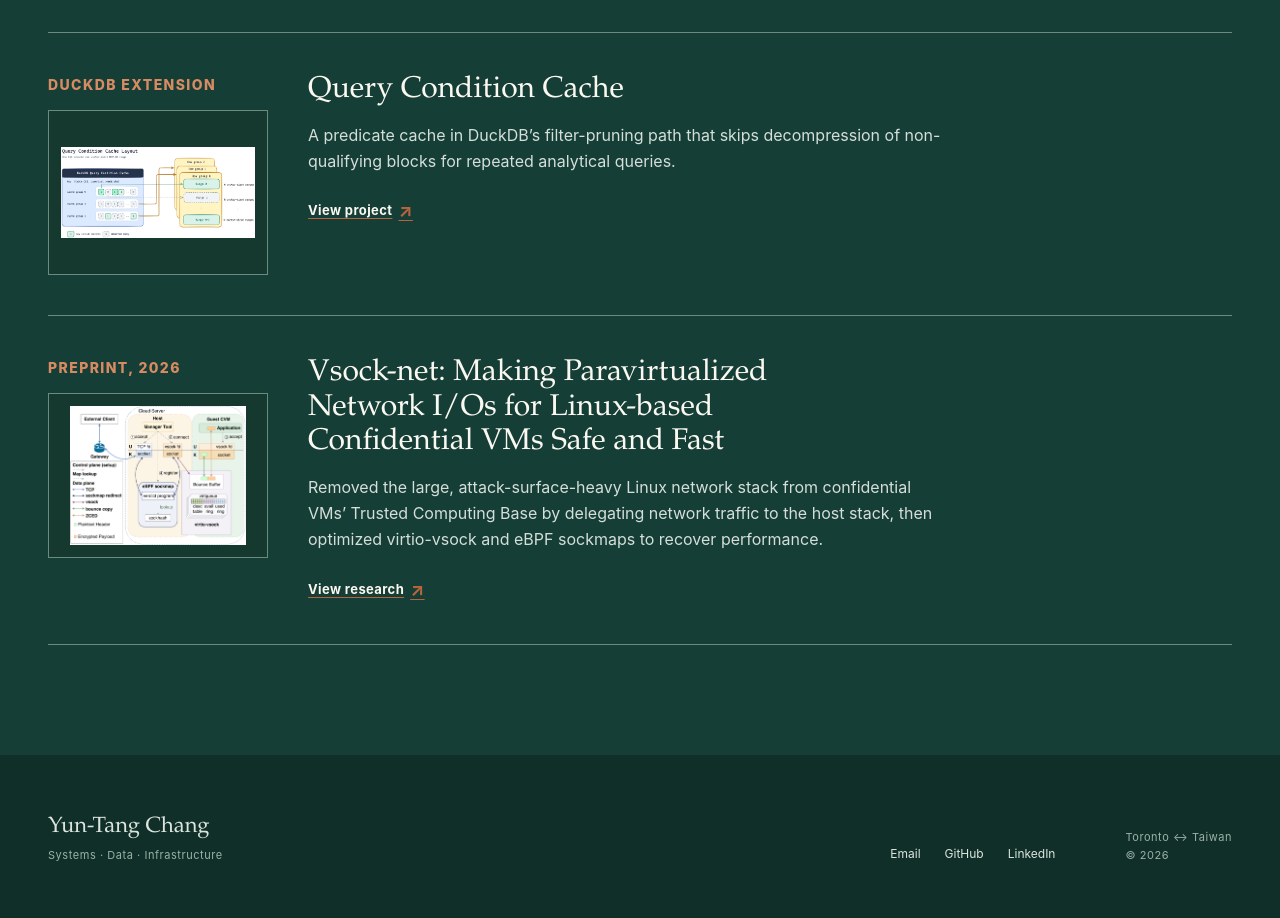
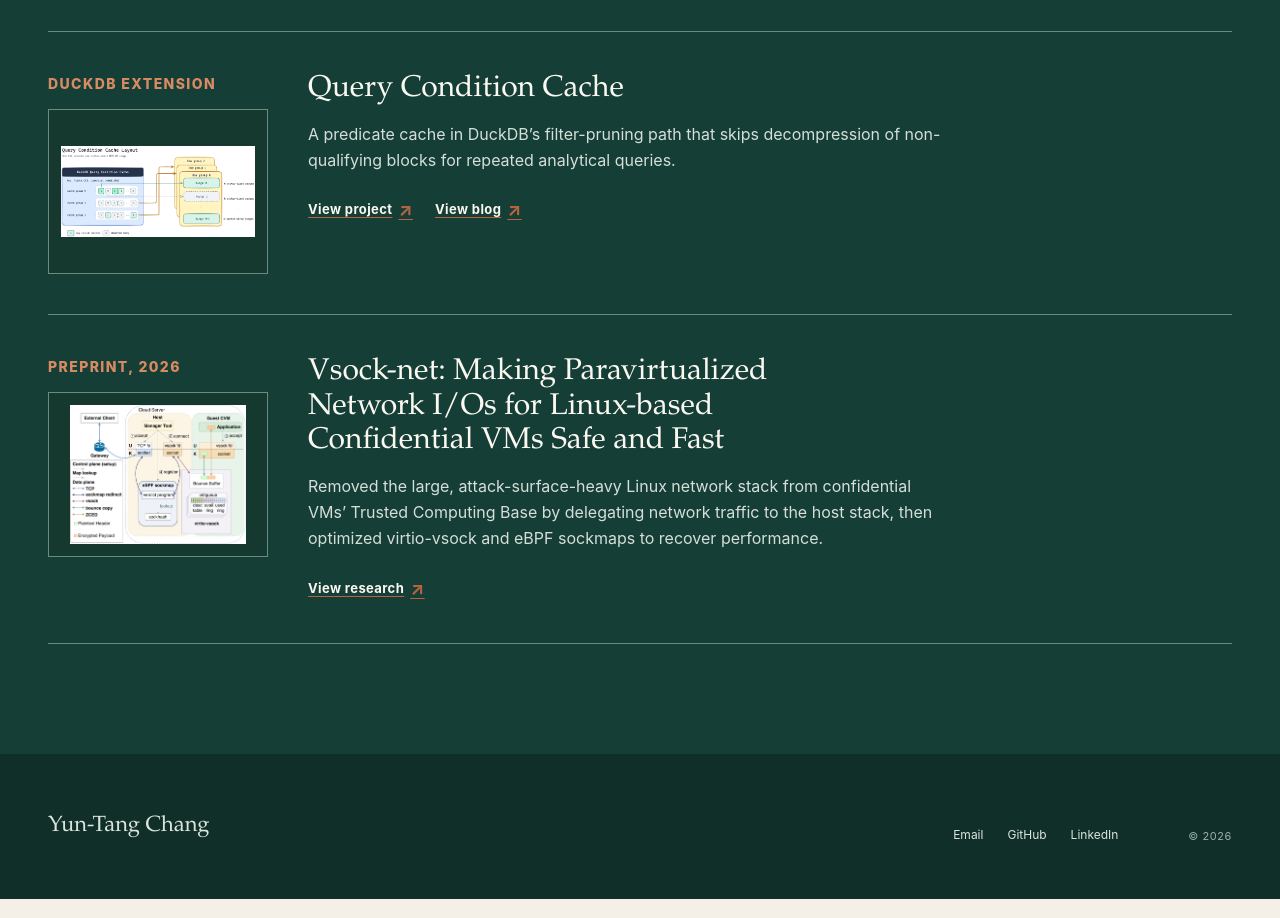
Before and after one commit to Andrewtangtang/Andrewtangtang.github.io, a Next.js app: page / in a window 1280 px wide. Shown: the part 1040-1958 px from the top of the page. Built offline with nearby package versions, Linux system fonts and the light colour scheme.

Commit message:
Polish portfolio presentation
Improve project image viewing without changing the page scroll position, and add a direct blog link for Query Condition Cache. Darken project metadata and simplify the footer while refining visible labels and implementation wording.

```diff
--- /dev/null
+++ b/app/ImageLightbox.tsx
@@ -0,0 +1,48 @@
+"use client";
+
+import { useRef } from "react";
+
+export function ImageLightbox({
+  src,
+  alt,
+  contain = false,
+  title,
+}: {
+  src: string;
+  alt: string;
+  contain?: boolean;
+  title: string;
+}) {
+  const dialogRef = useRef<HTMLDialogElement>(null);
+
+  return (
+    <>
+      <button
+        className="project-row-media-link"
+        type="button"
+        aria-label={`Enlarge ${title} image`}
+        onClick={() => dialogRef.current?.showModal()}
+      >
+        <img className={contain ? "project-row-image-contain" : ""} src={src} alt={alt} />
+      </button>
+      <dialog
+        className="image-lightbox"
+        ref={dialogRef}
+        aria-label={`${title} enlarged image`}
+        onClick={(event) => {
+          if (event.target === event.currentTarget) event.currentTarget.close();
+        }}
+      >
+        <img className="image-lightbox-img" src={src} alt={alt} />
+        <button
+          className="image-lightbox-close"
+          type="button"
+          aria-label="Close enlarged image"
+          onClick={() => dialogRef.current?.close()}
+        >
+          ×
+        </button>
+      </dialog>
+    </>
+  );
+}
--- a/app/components.tsx
+++ b/app/components.tsx
@@ -1,4 +1,5 @@
 import Link from "next/link";
+import { ImageLightbox } from "./ImageLightbox";
 import type { Project } from "./site-data";
 
 export function Arrow() {
@@ -60,19 +61,20 @@ export function SectionHeading({ index, title, href, linkLabel }: { index?: stri
 }
 
 export function ProjectRow({ project, showMetrics = true }: { project: Project; showMetrics?: boolean }) {
+  const imageAlt = project.imageAlt ?? `${project.title} preview`;
+
   return (
     <article className="project-row">
       <div className="project-row-meta">
         <p className="project-row-type">{project.type}</p>
         <div className="project-row-media">
           {project.image ? (
-            project.imageHref ? (
-              <a className="project-row-media-link" href={project.imageHref} target="_blank" rel="noreferrer" aria-label={`Open ${project.title} architecture diagram PDF`}>
-                <img className={project.imageFit === "contain" ? "project-row-image-contain" : ""} src={project.image} alt={project.imageAlt ?? `${project.title} preview`} />
-              </a>
-            ) : (
-              <img className={project.imageFit === "contain" ? "project-row-image-contain" : ""} src={project.image} alt={project.imageAlt ?? `${project.title} preview`} />
-            )
+            <ImageLightbox
+              src={project.image}
+              alt={imageAlt}
+              contain={project.imageFit === "contain"}
+              title={project.title}
+            />
           ) : (
             <span>{project.type}</span>
           )}
@@ -91,6 +93,11 @@ export function ProjectRow({ project, showMetrics = true }: { project: Project;
           >
             {project.linkLabel ?? "View project"} <Arrow />
           </a>
+          {project.blogHref ? (
+            <Link href={project.blogHref}>
+              {project.blogLinkLabel ?? "View blog"} <Arrow />
+            </Link>
+          ) : null}
         </div>
       </div>
     </article>
--- a/app/globals.css
+++ b/app/globals.css
@@ -89,7 +89,7 @@ a:hover .arrow { transform: translate(3px, -3px); }
 .section-heading > a { margin-bottom: 8px; color: var(--jade-2); font-size: 12px; font-weight: 750; letter-spacing: .05em; text-transform: uppercase; }
 
 .section-projects { background: var(--jade); color: var(--paper-light); }
-.section-projects .section-heading { border-color: #6b8b7f; }
+.section-projects .section-heading { border-bottom: 0; }
 .section-projects .section-heading h2 { color: var(--paper-light); }
 .section-projects .section-heading > a { color: #dbe5de; }
 .project-list { display: flex; flex-direction: column; margin-top: 34px; border-top: 1px solid #6b8b7f; }
@@ -100,7 +100,7 @@ a:hover .arrow { transform: translate(3px, -3px); }
 .project-row-media { width: 100%; aspect-ratio: 4 / 3; display: flex; align-items: center; justify-content: center; border: 1px solid #6b8b7f; background: #16392f; color: #9bb1a7; font-size: 10px; font-weight: 750; letter-spacing: .1em; text-transform: uppercase; text-align: center; padding: 12px; overflow: hidden; }
 .project-row-media img { width: 100%; height: 100%; object-fit: cover; display: block; }
 .project-row-media img.project-row-image-contain { object-fit: contain; }
-.project-row-media-link { display: block; width: 100%; height: 100%; }
+.project-row-media-link { display: block; width: 100%; height: 100%; padding: 0; border: 0; background: transparent; cursor: zoom-in; }
 .project-row-body { min-width: 0; display: flex; flex-direction: column; }
 .project-row-body h3 { max-width: 560px; margin: 0 0 14px; color: var(--paper-light); font-family: var(--serif); font-size: 30px; font-weight: 400; line-height: 1.15; }
 .project-row-body > p { max-width: 640px; margin: 0; color: #d5ded9; }
@@ -145,6 +145,12 @@ body:has(.lightbox:target) .site-header, body:has(.lightbox:target) .site-footer
 .lightbox-img { position: relative; max-width: min(92vw, 900px); max-height: 88vh; width: auto; height: auto; border: 1px solid var(--copper); background: #fff; z-index: 1; pointer-events: none; }
 .lightbox-close { position: absolute; top: 24px; right: 32px; z-index: 2; color: var(--paper-light); font-size: 32px; line-height: 1; font-weight: 300; }
 .lightbox-close:hover { color: var(--copper); }
+.image-lightbox { width: 100vw; max-width: none; height: 100vh; max-height: none; margin: 0; padding: 40px; border: 0; background: transparent; overflow: hidden; }
+.image-lightbox[open] { display: flex; align-items: center; justify-content: center; }
+.image-lightbox::backdrop { background: rgba(15, 24, 20, .88); }
+.project-row-media .image-lightbox-img { display: block; max-width: min(76vw, 1000px); max-height: 76vh; width: auto; height: auto; object-fit: contain; border: 1px solid var(--copper); background: #fff; }
+.image-lightbox-close { position: fixed; top: 24px; right: 32px; padding: 0; border: 0; background: transparent; color: var(--paper-light); font-size: 32px; line-height: 1; font-weight: 300; cursor: pointer; }
+.image-lightbox-close:hover, .image-lightbox-close:focus-visible { color: var(--copper); }
 .pub-body { min-width: 0; max-width: 720px; }
 .pub-body h2 { margin: 0; color: var(--jade); font-family: var(--serif); font-size: clamp(24px, 2.6vw, 32px); font-weight: 400; line-height: 1.2; letter-spacing: -.01em; }
 .pub-advisor { margin: 10px 0 0; color: var(--muted); font-style: italic; font-size: 14px; }
@@ -167,9 +173,9 @@ body:has(.lightbox:target) .site-header, body:has(.lightbox:target) .site-footer
 .all-projects .project-row-media { width: 220px; height: 165px; aspect-ratio: auto; border-color: var(--line); background: var(--paper); color: var(--muted); }
 .all-projects .project-row:hover .project-row-media { border-color: var(--copper); }
 .all-projects .project-row-body h3 { color: var(--jade); }
-.all-projects .project-row-body > p { color: var(--muted); }
-.all-projects .project-row-body ul { color: var(--muted); }
-.all-projects .project-row-links a { color: var(--jade); text-decoration-color: var(--copper); }
+.all-projects .project-row-body > p { color: var(--ink); }
+.all-projects .project-row-body ul { color: var(--ink); }
+.all-projects .project-row-links a { color: var(--ink); text-decoration-color: var(--copper); }
 .all-projects .project-row-links a:hover { color: var(--copper); }
 .track-columns { display: grid; grid-template-columns: 1fr 1fr; gap: 80px; padding-top: 44px; border-top: 1px solid var(--jade); }
 .track-label { margin: 0 0 30px; color: var(--copper); font-size: 12px; font-weight: 800; letter-spacing: .16em; text-transform: uppercase; }
@@ -218,7 +224,7 @@ body:has(.lightbox:target) .site-header, body:has(.lightbox:target) .site-footer
 .award-heading time { color: var(--muted); font-size: 12px; font-weight: 700; letter-spacing: .05em; text-transform: uppercase; white-space: nowrap; }
 .award-role { margin: 7px 0 15px; color: #53615b; font-size: 15px; font-weight: 750; }
 .award-detail { margin: 0 0 14px; max-width: 62ch; color: #52605a; }
-.award-stack { margin: 0; color: var(--jade-2); font-size: 12px; font-weight: 700; letter-spacing: .05em; text-transform: uppercase; }
+.award-stack { margin: 0; color: var(--jade-2); font-size: 12px; font-weight: 700; letter-spacing: .05em; }
 .award-links { display: flex; flex-wrap: wrap; gap: 20px; margin-top: 16px; }
 .award-links a { display: inline-flex; align-items: center; gap: 6px; color: var(--jade); font-size: 13px; font-weight: 700; letter-spacing: .03em; text-decoration: underline; text-decoration-color: var(--copper); text-underline-offset: 3px; transition: color .2s ease; }
 .award-links a:hover { color: var(--copper); }
--- a/app/layout.tsx
+++ b/app/layout.tsx
@@ -59,13 +59,13 @@ export default function RootLayout({ children }: Readonly<{ children: React.Reac
         {children}
         <footer className="site-footer">
           <div className="shell footer-grid">
-            <div><strong>Yun-Tang Chang</strong><span>Systems · Data · Infrastructure</span></div>
+            <div><strong>Yun-Tang Chang</strong></div>
             <div className="footer-links">
               <a href="mailto:candrew9213@gmail.com">Email</a>
               <a href="https://github.com/Andrewtangtang" target="_blank" rel="noreferrer">GitHub</a>
               <a href="https://www.linkedin.com/in/yun-tang-chang/" target="_blank" rel="noreferrer">LinkedIn</a>
             </div>
-            <p>Toronto ↔ Taiwan<br />© {new Date().getFullYear()}</p>
+            <p>© {new Date().getFullYear()}</p>
           </div>
         </footer>
       </body>
--- a/app/site-data.ts
+++ b/app/site-data.ts
@@ -10,6 +10,8 @@ export type Project = {
   imageFit?: "cover" | "contain";
   imageHref?: string;
   linkLabel?: string;
+  blogHref?: string;
+  blogLinkLabel?: string;
 };
 
 export type Experience = {
@@ -67,7 +69,7 @@ export const experiences: Experience[] = [
     role: "Backend Software Engineer",
     org: "NCKU Office of International Affairs",
     track: "work",
-    focus: "Agentic systems · Retrieval · Redis",
+    focus: "Agentic systems · Redis",
     detail: "Built an agentic assistant backend serving 500+ students, including an MCP retrieval server, FAISS semantic caching, and Redis-coordinated workers.",
     bullets: [
       "Built the backend for an agentic assistant serving 500+ students, with a custom MCP server for document retrieval.",
@@ -109,7 +111,7 @@ export const awards: Award[] = [
     role: "1st Place, Student Track",
     location: "Taipei, Taiwan",
     detail: "Built dMart, a decentralized fundraising platform on Solana that uses Chainlink oracles to automatically trigger fund releases when on-chain conditions are met, speeding up fundraising and cutting manual management overhead.",
-    stack: ["React", "Solana", "Chainlink Automation"],
+    stack: ["React", "Solana", "Chainlink automation"],
     image: "/blockchain.png",
     imageFit: "contain",
   },
@@ -141,6 +143,8 @@ export const projects: Project[] = [
     metrics: ["Up to 3.2× faster on HDFS_v2", "Filter-pruning path integration"],
     tags: ["C++", "DuckDB", "Data"],
     href: "https://duckdb.org/community_extensions/extensions/query_condition_cache",
+    blogHref: "/writing/query-condition-cache",
+    blogLinkLabel: "View blog",
     image: "/writing/query-condition-cache/img/cache_representation.png",
     imageAlt: "Query Condition Cache bitmap layout",
     imageFit: "contain",
--- a/content/writing/query-condition-cache.md
+++ b/content/writing/query-condition-cache.md
@@ -119,7 +119,8 @@ the same cache entry despite their different syntax.
 
 This is structural canonicalization rather than general logical equivalence.
 Predicates involving rewrites we do not recognize may produce separate cache
-entries, reducing reuse without changing the query result. In v1, this reuse
+entries, reducing reuse without changing the query result. In the current
+implementation, this reuse
 is intended for deterministic predicates whose results remain stable for
 unchanged rows. A future version could introduce a stronger predicate-
 equivalence checker, potentially by reusing more of DuckDB's expression-
@@ -264,7 +265,8 @@ and looks up the cache using `(table OID, canonical predicate)` as the key.
 
 #### 2. Build the Entry on a Miss
 
-On a miss, v1 performs a synchronous parallel scan to construct the entry. The
+On a cache miss, the current implementation performs a synchronous parallel
+scan to construct the entry. The
 build creates a narrow scan containing only the physical columns referenced by
 the predicate and DuckDB's virtual `ROW_ID` column. `ROW_ID` is not stored with
 each physical column; DuckDB generates it during the scan to identify the
```
Also changed, not shown: 1 other file (tests, documents, lock files or other folders).
